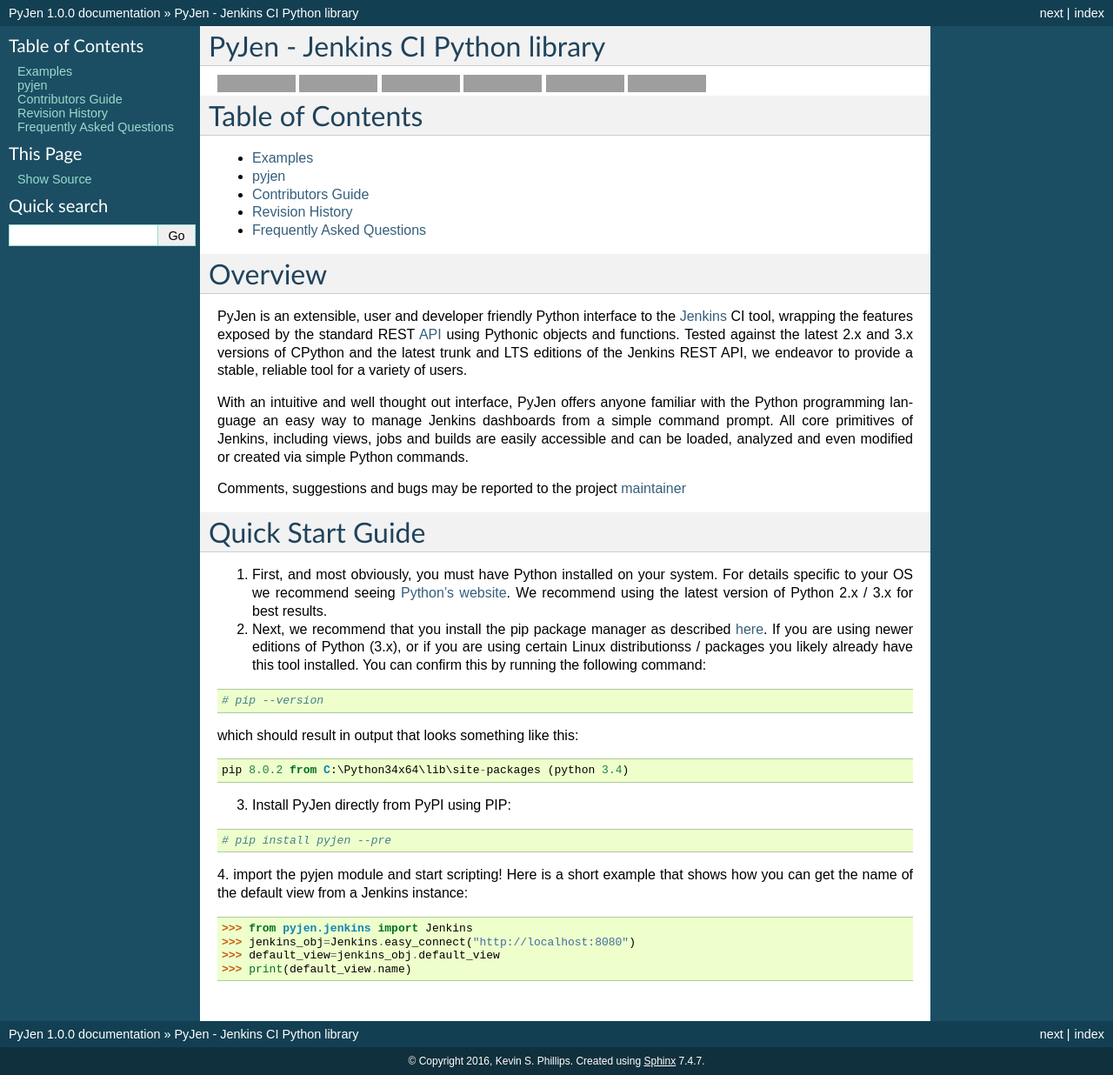
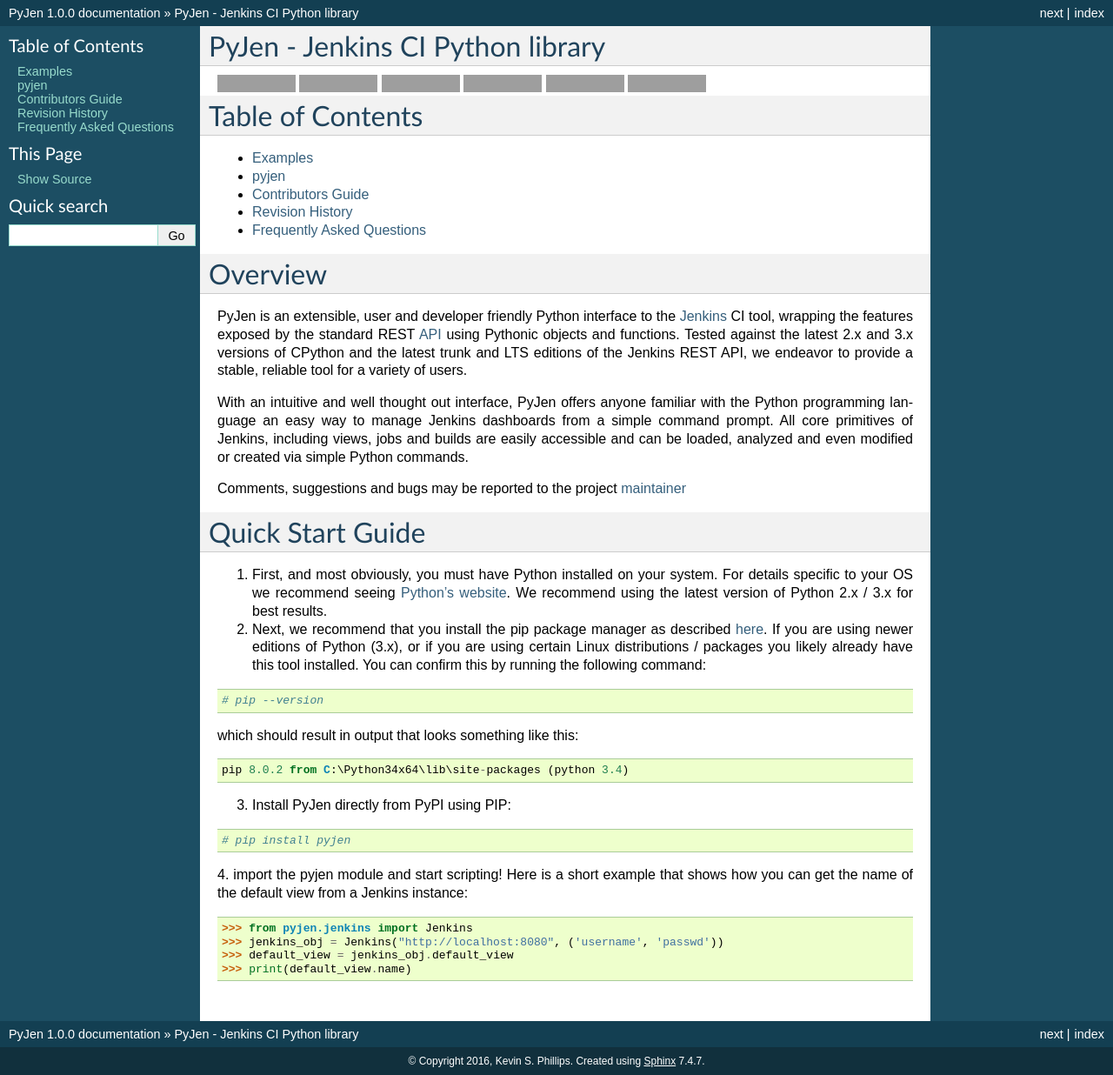
Before and after one commit to TheFriendlyCoder/pyjen, a Sphinx documentation site: the page built from docs/index.rst, in a window 1280 px wide, cut to the strip 0-1236 px from the top of the page. Shown: the whole strip at 87% size. Built offline with Sphinx 7.4.7, drawn with Linux system fonts in a browser that asks for light colours; formulas are drawn with MathJax 3; grey boxes are pictures that could not be loaded.

Commit message:
fixed a few typos in the api docs

```diff
--- a/docs/index.rst
+++ b/docs/index.rst
@@ -56,7 +56,7 @@
 
 1. First, and most obviously, you must have Python installed on your system. For details specific to your OS we recommend seeing `Python's website <http://www.python.com/>`_. We recommend using the latest version of Python 2.x / 3.x for best results.
 
-2. Next, we recommend that you install the pip package manager as described `here <http://www.pip-installer.org/en/latest/installing.html>`_. If you are using newer editions of Python (3.x), or if you are using certain Linux distributionss / packages you likely already have this tool installed. You can confirm this by running the following command:
+2. Next, we recommend that you install the pip package manager as described `here <http://www.pip-installer.org/en/latest/installing.html>`_. If you are using newer editions of Python (3.x), or if you are using certain Linux distributions / packages you likely already have this tool installed. You can confirm this by running the following command:
 
 ::
 
@@ -72,12 +72,12 @@
 
 ::
 
-    # pip install pyjen --pre
+    # pip install pyjen
 
 4. import the pyjen module and start scripting! Here is a short example that shows how you can get the name of the default view from a Jenkins instance:
 ::
 
     >>> from pyjen.jenkins import Jenkins
-    >>> jenkins_obj=Jenkins.easy_connect("http://localhost:8080")
-    >>> default_view=jenkins_obj.default_view
+    >>> jenkins_obj = Jenkins("http://localhost:8080", ('username', 'passwd'))
+    >>> default_view = jenkins_obj.default_view
     >>> print(default_view.name)
```
